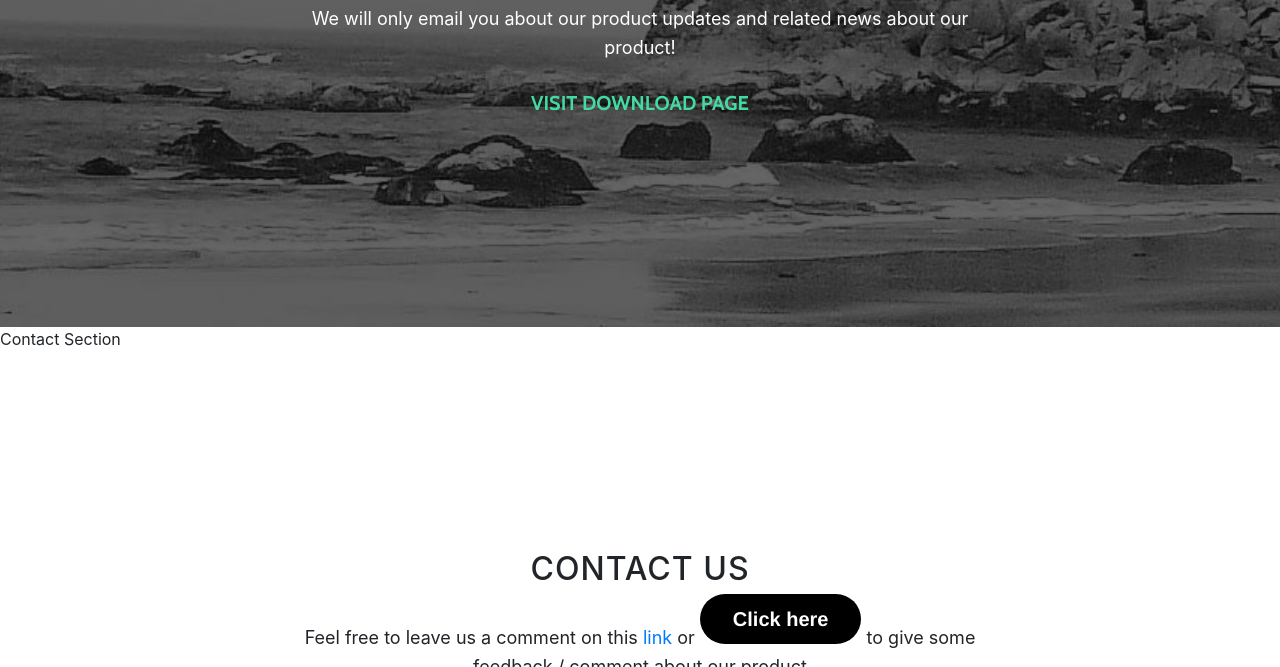
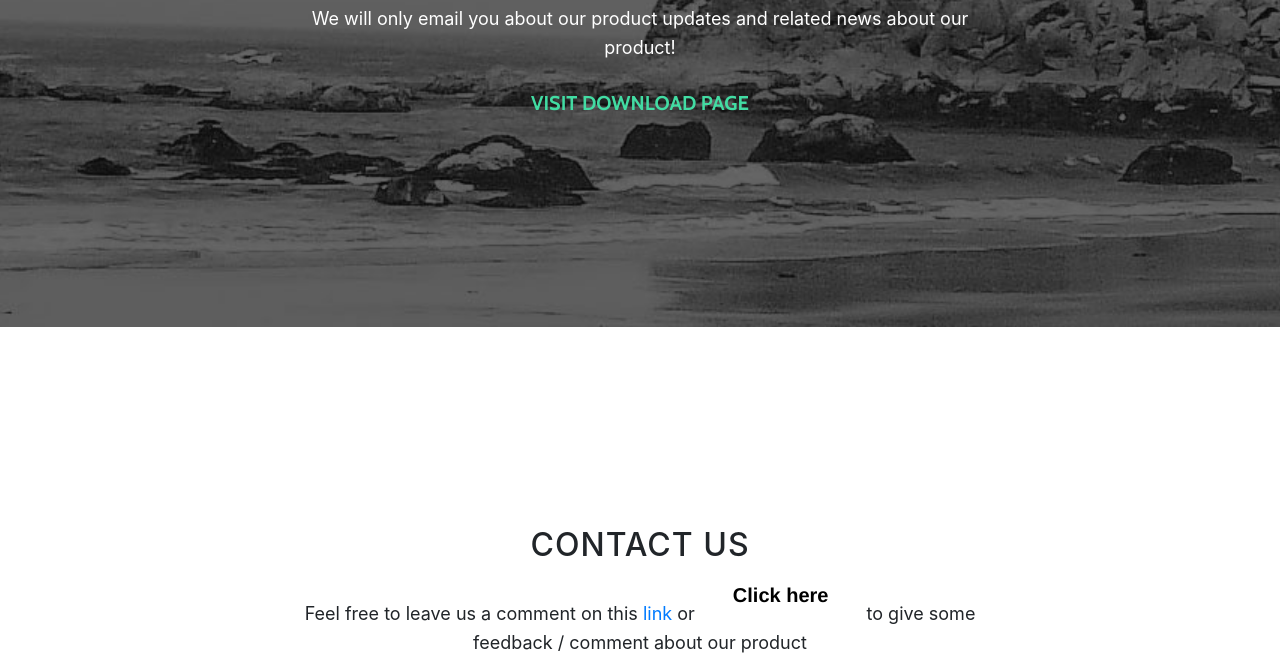
Before and after one commit to francisyzy/RetroSmarter, a website with bundled scripts: page docs/index.html in a window 1280 px wide. Shown: the part 1851-2518 px from the top of the page. Built offline with nearby package versions, Linux system fonts and the light colour scheme; a script that the page names is missing.

Commit message:
Fix contact button

```diff
--- a/docs/index.html
+++ b/docs/index.html
@@ -92,14 +92,15 @@
       </div>
     </section>
 
-    Contact Section
+    <!-- Contact Section -->
     <section id="contact" class="content-section text-center">
       <div class="container">
         <div class="row">
           <div class="col-lg-8 mx-auto">
             <h2>Contact Us</h2>
             <p>Feel free to leave us a comment on this
-              <a href="https://francisyzy.typeform.com/to/SzoBcP">link</a> or <a class="typeform-share button" href="https://francisyzy.typeform.com/to/SzoBcP" data-mode="popup" style="display:inline-block;text-decoration:none;background-color:#000000;color:white;cursor:pointer;font-family:Helvetica,Arial,sans-serif;font-size:20px;line-height:50px;text-align:center;margin:0;height:50px;padding:0px 33px;border-radius:25px;max-width:100%;white-space:nowrap;overflow:hidden;text-overflow:ellipsis;font-weight:bold;-webkit-font-smoothing:antialiased;-moz-osx-font-smoothing:grayscale;" target="_blank">Click here </a> <script> (function() { var qs,js,q,s,d=document, gi=d.getElementById, ce=d.createElement, gt=d.getElementsByTagName, id="typef_orm_share", b="https://embed.typeform.com/"; if(!gi.call(d,id)){ js=ce.call(d,"script"); js.id=id; js.src=b+"embed.js"; q=gt.call(d,"script")[0]; q.parentNode.insertBefore(js,q) } })() </script>
+              <a href="https://francisyzy.typeform.com/to/SzoBcP">link</a> or
+              <a class="typeform-share button" href="https://francisyzy.typeform.com/to/SzoBcP" data-mode="popup" style="display:inline-block;text-decoration:none;background-color:#ffffff;color:black;cursor:pointer;font-family:Helvetica,Arial,sans-serif;font-size:20px;line-height:50px;text-align:center;margin:0;height:50px;padding:0px 33px;border-radius:25px;max-width:100%;white-space:nowrap;overflow:hidden;text-overflow:ellipsis;font-weight:bold;-webkit-font-smoothing:antialiased;-moz-osx-font-smoothing:grayscale;" target="_blank">Click here </a> <script> (function() { var qs,js,q,s,d=document, gi=d.getElementById, ce=d.createElement, gt=d.getElementsByTagName, id="typef_orm_share", b="https://embed.typeform.com/"; if(!gi.call(d,id)){ js=ce.call(d,"script"); js.id=id; js.src=b+"embed.js"; q=gt.call(d,"script")[0]; q.parentNode.insertBefore(js,q) } })() </script>
               to give some feedback / comment about our product</p>
             <ul class="list-inline banner-social-buttons">
               <li class="list-inline-item">
```
